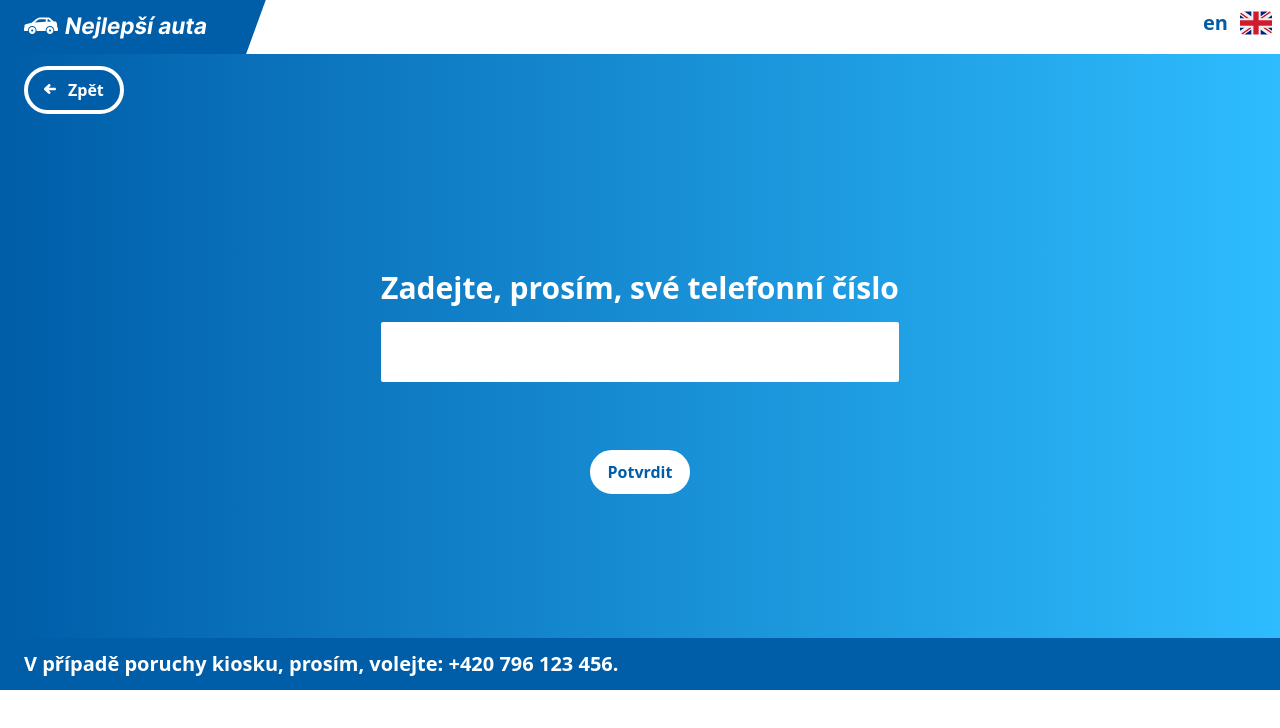
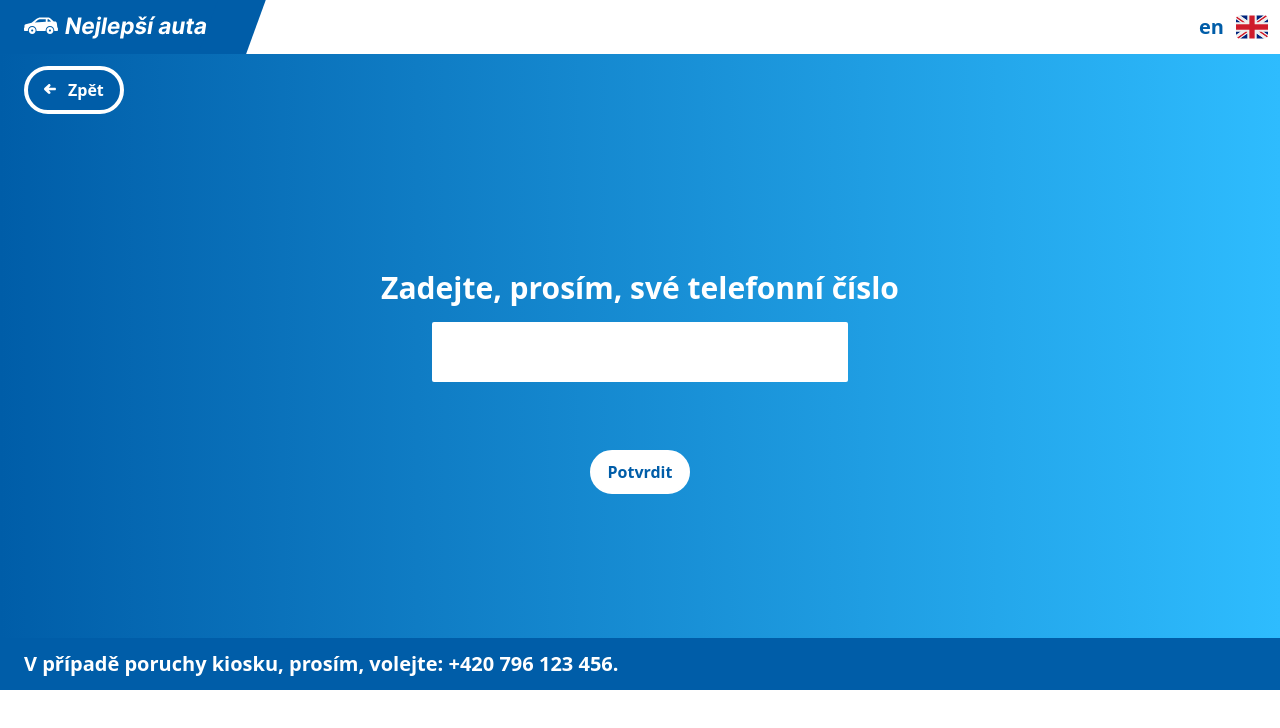
Before and after one commit to Tereza-mun/kiosek, a Vue app: page /zadani-cisla in a window 1280 px wide. Shown: the top 728 px of the page. Built offline with nearby package versions, Linux system fonts and the light colour scheme.

Commit message:
Language switch button aligned to center

```diff
--- a/src/components/organisms/KiosekHeader.vue
+++ b/src/components/organisms/KiosekHeader.vue
@@ -28,7 +28,7 @@ import CzechFlag from '@/assets/images/icons/flag-cz.svg'
         <kiosek-button
           :aria="$t('languageSwitchAria')"
           @click="$i18n.locale === 'cz' ? $i18n.locale = 'en' : $i18n.locale = 'cz'">
-          <div class="flex items-center pb-2 pr-1">
+          <div class="flex items-center pr-2">
             <p class="text-xl text-blue-dark font-bold mr-2">{{ $i18n.locale === 'cz' ? 'en' : 'cz' }}</p>
             <img
               :src="$i18n.locale === 'cz' ? EnglishFlag: CzechFlag "
--- a/src/style/output.css
+++ b/src/style/output.css
@@ -660,6 +660,10 @@ video {
   position: relative !important;
 }
 
+.right-3 {
+  right: 0.75rem !important;
+}
+
 .z-20 {
   z-index: 20 !important;
 }
@@ -699,6 +703,14 @@ video {
 
 .mt-4 {
   margin-top: 1rem !important;
+}
+
+.mr-3 {
+  margin-right: 0.75rem !important;
+}
+
+.mr-1 {
+  margin-right: 0.25rem !important;
 }
 
 .block {
@@ -751,6 +763,14 @@ video {
 
 .max-w-7xl {
   max-width: 80rem !important;
+}
+
+.max-w-96 {
+  max-width: 24rem !important;
+}
+
+.max-w-101 {
+  max-width: 26rem !important;
 }
 
 .origin-top-right {
@@ -832,6 +852,10 @@ video {
      object-fit: cover !important;
 }
 
+.p-2 {
+  padding: 0.5rem !important;
+}
+
 .px-10 {
   padding-left: 2.5rem !important;
   padding-right: 2.5rem !important;
@@ -893,6 +917,14 @@ video {
   padding-right: 1rem !important;
 }
 
+.pr-2 {
+  padding-right: 0.5rem !important;
+}
+
+.pb-1 {
+  padding-bottom: 0.25rem !important;
+}
+
 .text-2xl {
   font-size: 1.5rem !important;
   line-height: 2rem !important;
@@ -920,6 +952,10 @@ video {
 .text-white {
   --tw-text-opacity: 1 !important;
   color: rgb(255 255 255 / var(--tw-text-opacity)) !important;
+}
+
+.caret-transparent {
+  caret-color: transparent !important;
 }
 
 .after\:absolute::after {
--- a/src/views/MeetingSearch.vue
+++ b/src/views/MeetingSearch.vue
@@ -86,7 +86,7 @@ const onSubmit = async () => {
               v-model="state.phone"
               type="tel"
               name="phone"
-              class="block w-full rounded-sm px-4 py-2 text-3xl text-blue-dark font-bold mt-4"
+              class="block mx-auto w-full max-w-101 rounded-sm px-4 py-2 text-3xl text-blue-dark font-bold mt-4 caret-transparent"
               :class="v$.phone.$error ? 'border-4 border-red' : 'border-4 border-transparent'"
               @blur="v$.phone.$touch"/>
 
```
